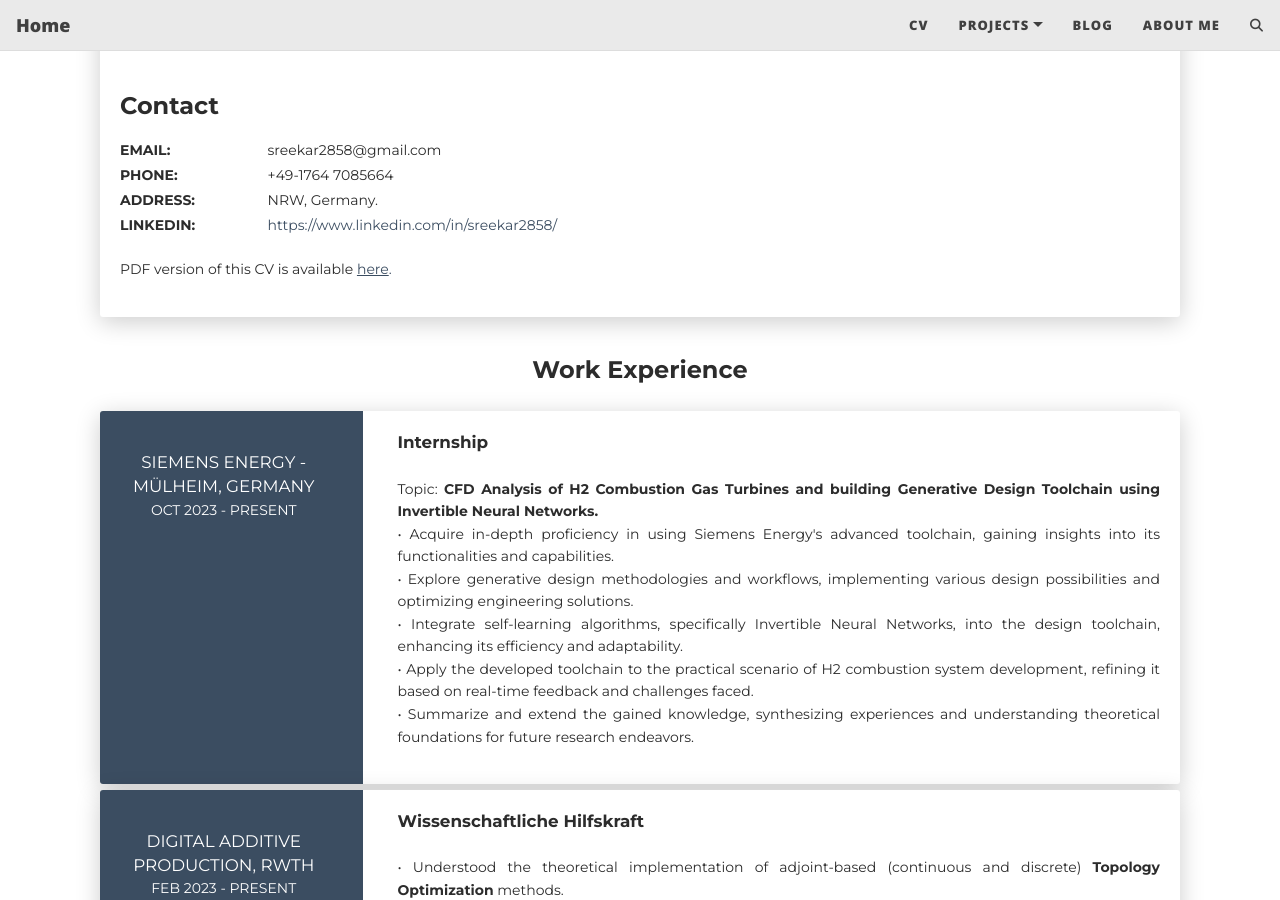
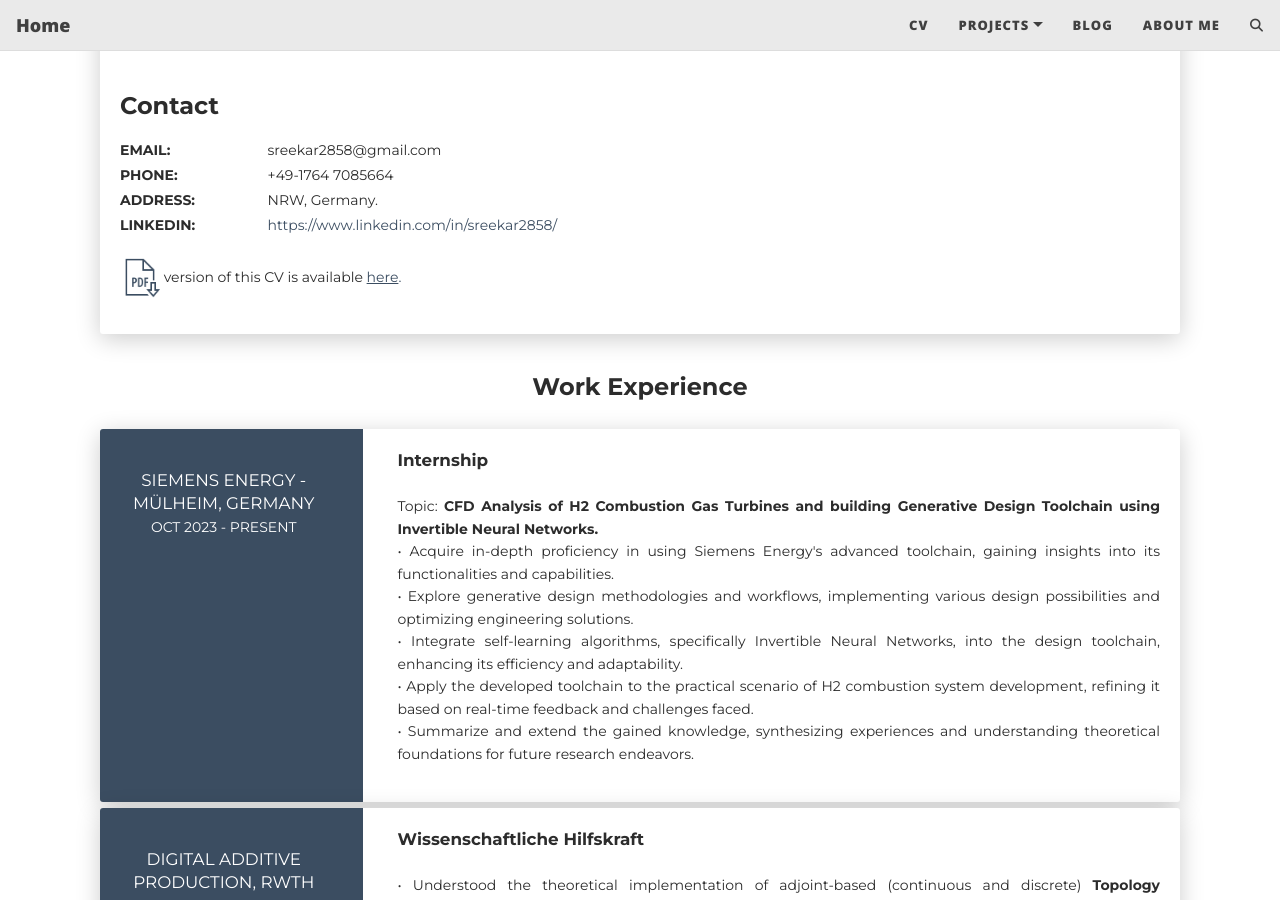
Before and after one commit to sreekar2858/sreekar2858.github.io, a Jekyll site: the page built from cv.md, in a window 1280 px wide and 900 px high, scrolled down 625 px. Built offline with Jekyll 4.4.1, drawn with Linux system fonts in a browser that asks for light colours; nearby versions of some CDN libraries; comment, search, counter and statistics services are not loaded.

Commit message:
Update CV with PDF icon

```diff
--- a/cv.md
+++ b/cv.md
@@ -85,7 +85,7 @@
               <div class="col-sm-8"><a href="https://www.linkedin.com/in/sreekar2858/" target=_blank title="LinkedIn ref"> https://www.linkedin.com/in/sreekar2858/ </a></div>
             </div>
             <p><br>
-            PDF version of this CV is available <a href="/assets/pdf/SreekarReddy_CV_En_small.pdf" target=_blank title="CV pdf"> <u>here</u>. </a>
+            <img src="/assets/img/pdf_icon.png" style="width:40px;height:40px;">   version of this CV is available <a href="/assets/pdf/SreekarReddy_CV_En_small.pdf" target=_blank title="CV pdf"> <u>here</u>. </a>
             </p>
           </div>
         </div>
```
Also changed, not shown: assets/img/pdf_icon.png (added), 2 other files.
